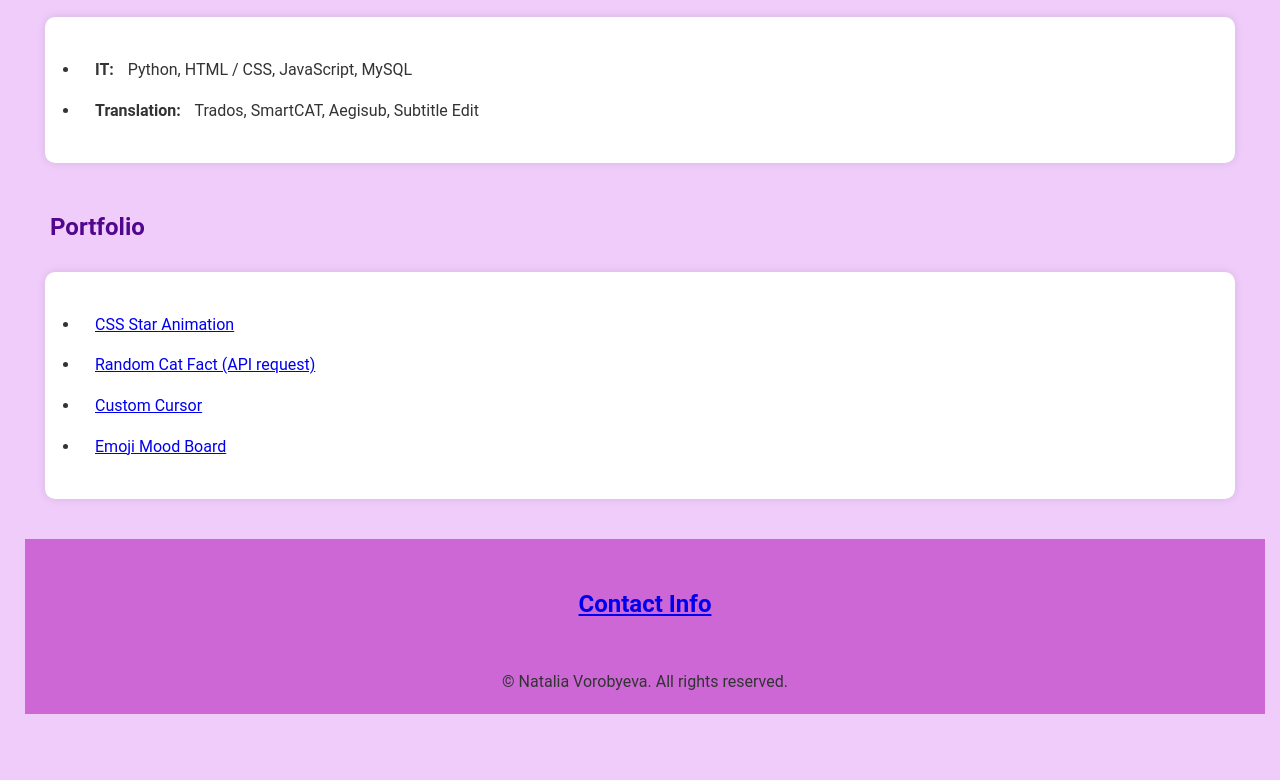
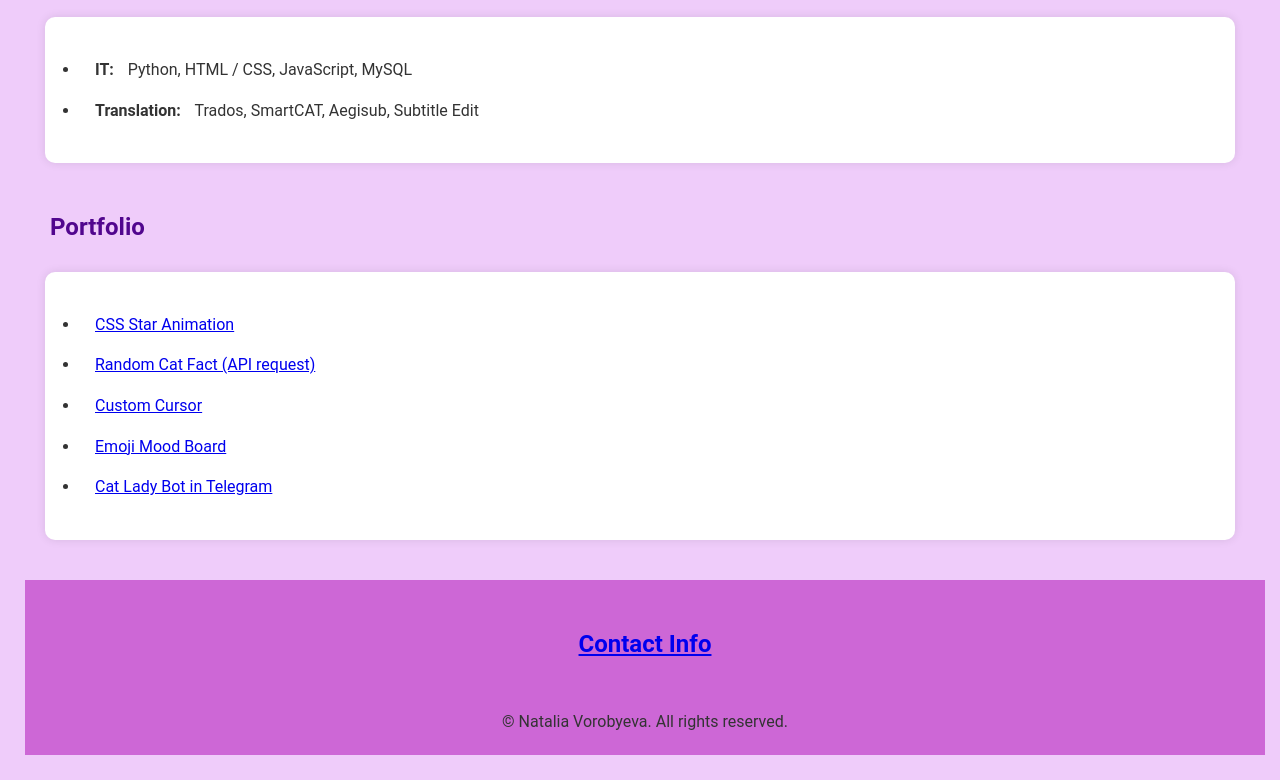
Before and after one commit to purrfectlysanecatlady/purrfectlysanecatlady.github.io, a plain HTML site: page index.html in a window 1280 px wide. Shown: the part 2217-2997 px from the top of the page. Before the commit the page ends 2956 px from the top, so only its background shows below. Drawn offline with Linux system fonts and the light colour scheme.

Commit message:
Update index.html

```diff
--- a/index.html
+++ b/index.html
@@ -106,7 +106,7 @@
                     <li><a href="./random_cat_fact.html">Random Cat Fact (API request)</a></li>
                     <li><a href="./custom cursor.html">Custom Cursor</a></li>
                     <li><a href="./emoji mood board.html">Emoji Mood Board</a></li>
-
+                    <li><a href="https://t.me/purrfectlysanecatlady_bot">Cat Lady Bot in Telegram</a></li>
                 </ul>
             </div>
         </section>
```
